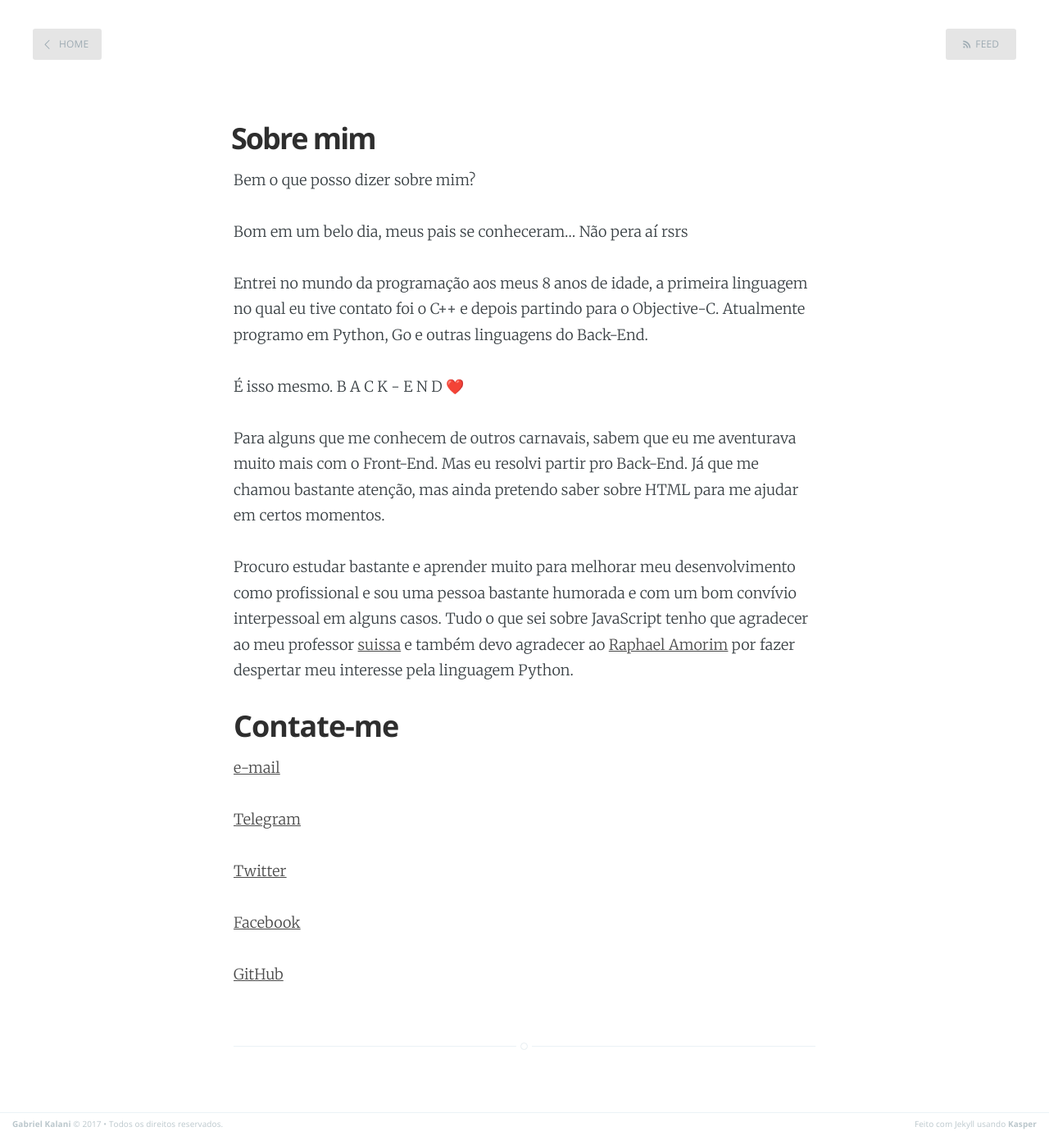
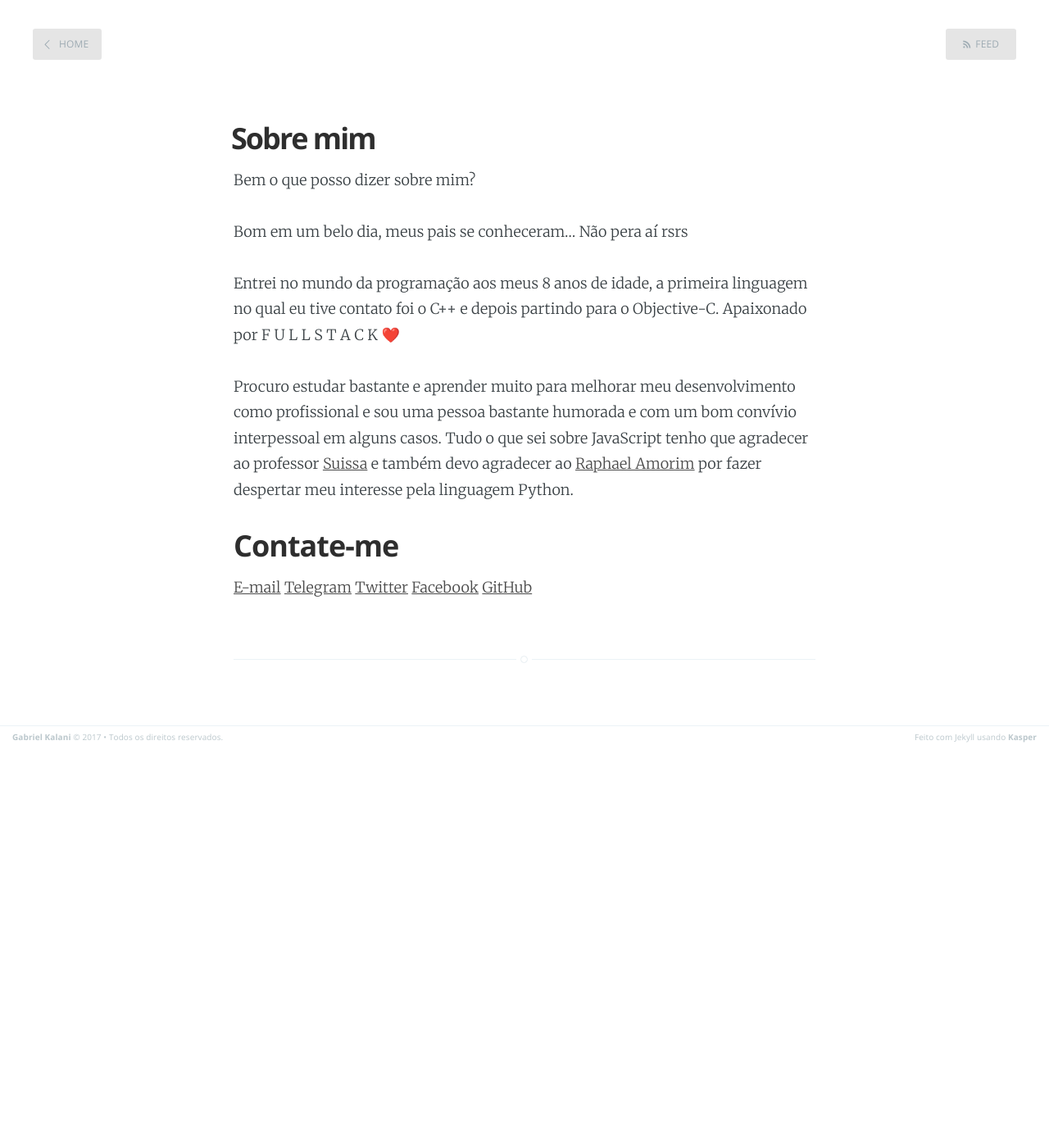
Before and after one commit to gkal19/blog, a Jekyll site: the page built from about.md, in a window 1280 px wide. Shown: the whole page at 82% size. Built offline with Jekyll 4.4.1, drawn with Linux system fonts in a browser that asks for light colours; nearby versions of some CDN libraries; emoji names are drawn with the system emoji font; comment, search, counter and statistics services are not loaded; after the commit the page ends 913 px from its top, so only the background shows below that.

Commit message:
Update about.md

```diff
--- a/about.md
+++ b/about.md
@@ -8,23 +8,15 @@
 Bom em um belo dia, meus pais se conheceram... Não pera aí rsrs
 
 Entrei no mundo da programação aos meus 8 anos de idade, a primeira linguagem no qual eu tive contato foi o C++ e depois partindo para o Objective-C.
-Atualmente programo em Python, Go e outras linguagens do Back-End.
-
-É isso mesmo. B A C K - E N D :heart:
-
-Para alguns que me conhecem de outros carnavais, sabem que eu me aventurava muito mais com o Front-End. Mas eu resolvi partir pro Back-End. Já que me chamou bastante atenção, mas ainda pretendo saber sobre HTML para me ajudar em certos momentos.
+Apaixonado por F U L L   S T A C K :heart:
 
 Procuro estudar bastante e aprender muito para melhorar meu desenvolvimento como profissional e sou uma pessoa bastante humorada e com um bom convívio interpessoal em alguns casos.
-Tudo o que sei sobre JavaScript tenho que agradecer ao meu professor [suissa](https://github.com/suissa) e também devo agradecer ao [Raphael Amorim](https://github.com/raphamorim) por fazer despertar meu interesse pela linguagem Python.
+Tudo o que sei sobre JavaScript tenho que agradecer ao professor [Suissa](https://github.com/suissa) e também devo agradecer ao [Raphael Amorim](https://github.com/raphamorim) por fazer despertar meu interesse pela linguagem Python.
 
 ## Contate-me
 
-[e-mail](mailto:gabrielsilva1956@gmail.com)
-
+[E-mail](mailto:gabrielsilva1956@gmail.com)
 [Telegram](https://t.me/gkal19)
-
 [Twitter](https://twitter.com/gkal19)
-
 [Facebook](https://facebook.com/gkal19)
-
 [GitHub](https://github.com/gkal19)
```
